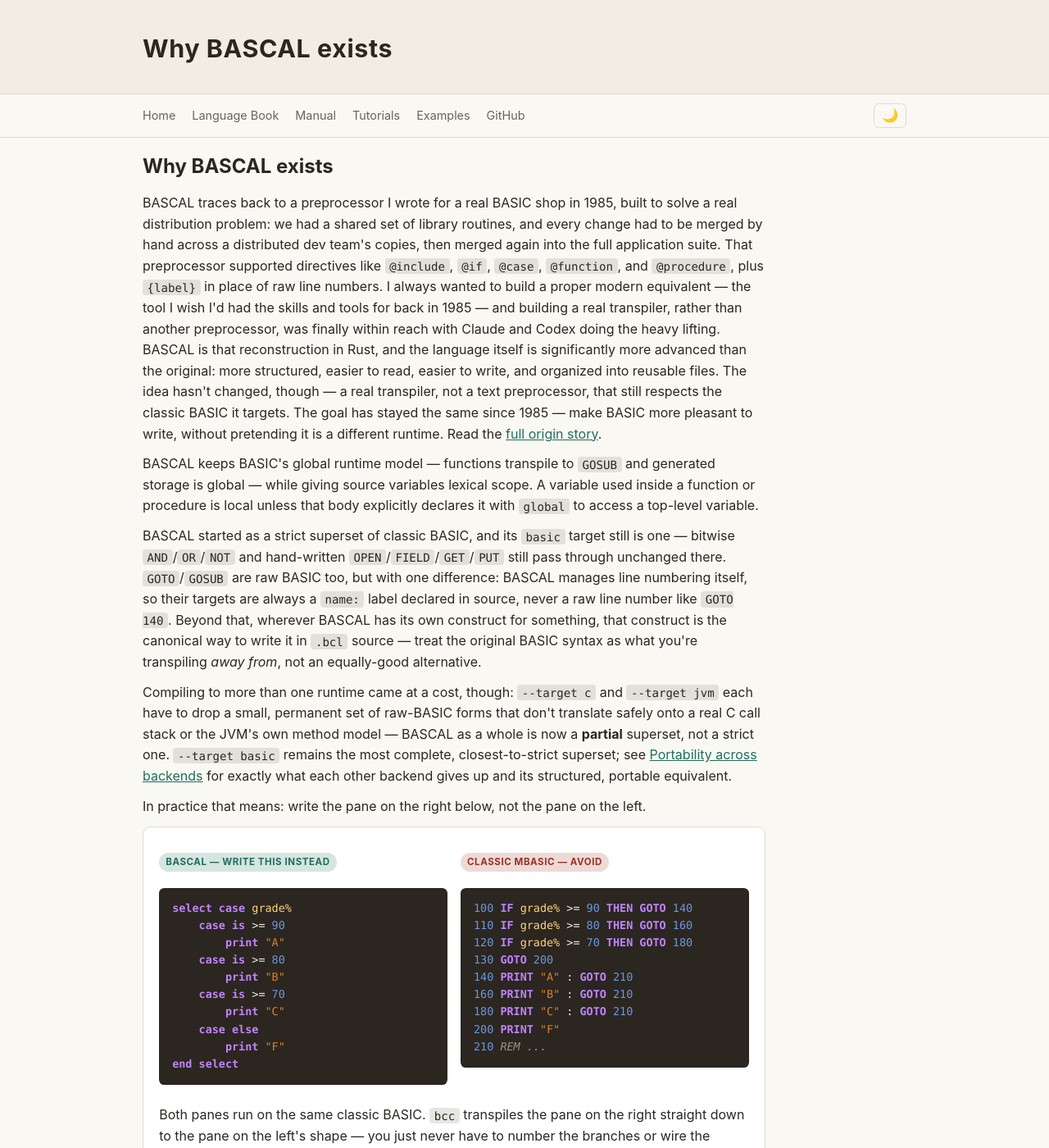
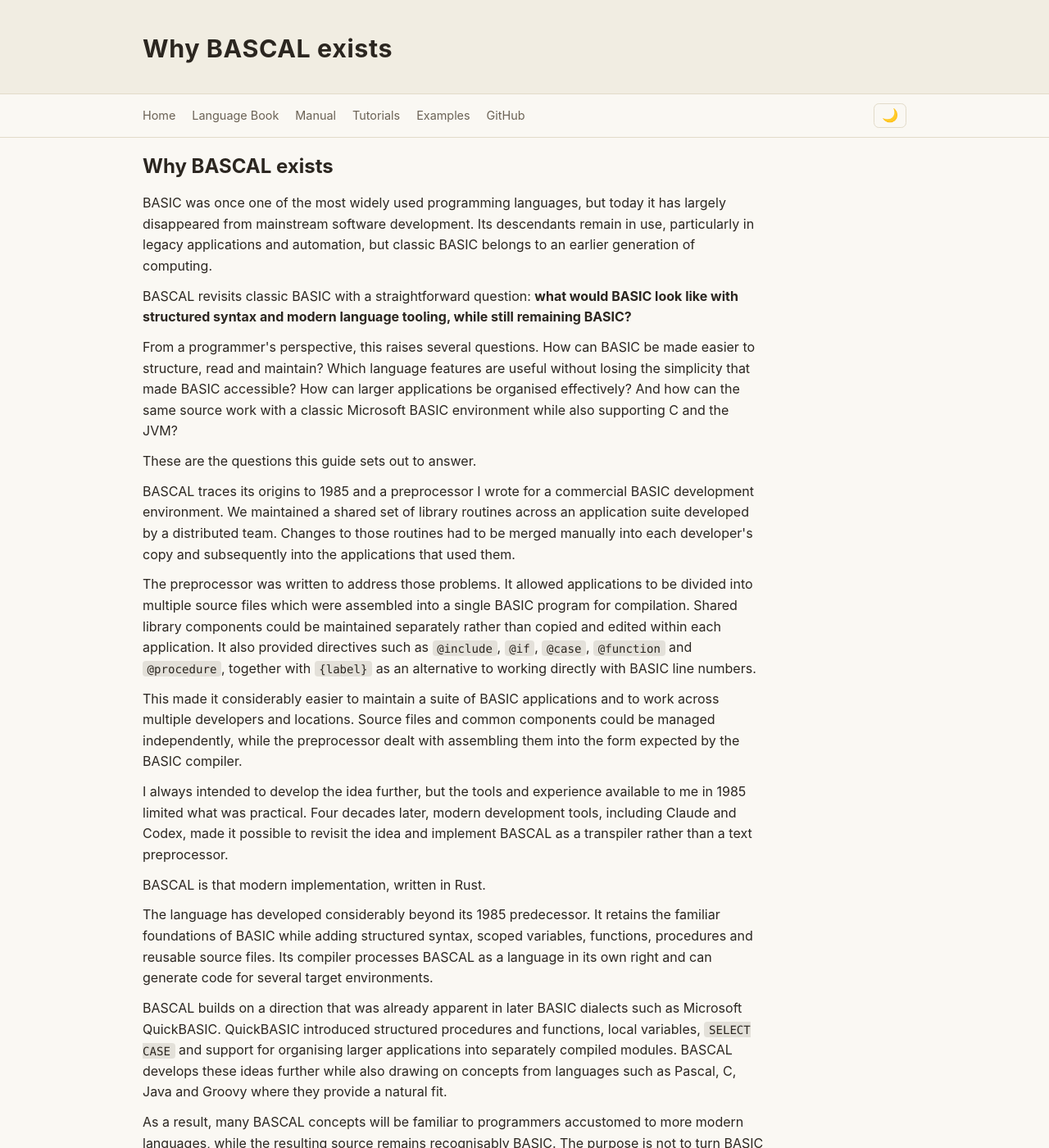
Before and after one commit to johnjoeallen/bascal, an MkDocs documentation site: the page built from docs/index.md, in a window 1280 px wide and 1400 px high. Shown: the whole window at 82% size. Built offline with MkDocs 1.6.1, drawn with Linux system fonts in a browser that asks for light colours; some of the changed text lies outside the part shown.

Commit message:
Add chapter navigation to homepage

````diff
--- a/docs/index.md
+++ b/docs/index.md
@@ -2,61 +2,48 @@
 
 ## Why BASCAL exists
 
-BASCAL traces back to a preprocessor I wrote for a real BASIC shop in 1985, built to solve a real distribution problem: we had a shared set of library routines, and every change had to be merged by hand across a distributed dev team's copies, then merged again into the full application suite. That preprocessor supported directives like `@include`, `@if`, `@case`, `@function`, and `@procedure`, plus `{label}` in place of raw line numbers. I always wanted to build a proper modern equivalent — the tool I wish I'd had the skills and tools for back in 1985 — and building a real transpiler, rather than another preprocessor, was finally within reach with Claude and Codex doing the heavy lifting. BASCAL is that reconstruction in Rust, and the language itself is significantly more advanced than the original: more structured, easier to read, easier to write, and organized into reusable files. The idea hasn't changed, though — a real transpiler, not a text preprocessor, that still respects the classic BASIC it targets. The goal has stayed the same since 1985 — make BASIC more pleasant to write, without pretending it is a different runtime. Read the [full origin story](origin.md).
+BASIC was once one of the most widely used programming languages, but today it has largely disappeared from mainstream software development. Its descendants remain in use, particularly in legacy applications and automation, but classic BASIC belongs to an earlier generation of computing.
 
-BASCAL keeps BASIC's global runtime model — functions transpile to `GOSUB` and generated storage is global — while giving source variables lexical scope. A variable used inside a function or procedure is local unless that body explicitly declares it with `global` to access a top-level variable.
+BASCAL revisits classic BASIC with a straightforward question: **what would BASIC look like with structured syntax and modern language tooling, while still remaining BASIC?**
 
-BASCAL started as a strict superset of classic BASIC, and its `basic` target still is one — bitwise `AND`/`OR`/`NOT` and hand-written `OPEN`/`FIELD`/`GET`/`PUT` still pass through unchanged there. `GOTO`/`GOSUB` are raw BASIC too, but with one difference: BASCAL manages line numbering itself, so their targets are always a `name:` label declared in source, never a raw line number like `GOTO 140`. Beyond that, wherever BASCAL has its own construct for something, that construct is the canonical way to write it in `.bcl` source — treat the original BASIC syntax as what you're transpiling *away from*, not an equally-good alternative.
+From a programmer's perspective, this raises several questions. How can BASIC be made easier to structure, read and maintain? Which language features are useful without losing the simplicity that made BASIC accessible? How can larger applications be organised effectively? And how can the same source work with a classic Microsoft BASIC environment while also supporting C and the JVM?
 
-Compiling to more than one runtime came at a cost, though: `--target c` and `--target jvm` each have to drop a small, permanent set of raw-BASIC forms that don't translate safely onto a real C call stack or the JVM's own method model — BASCAL as a whole is now a **partial** superset, not a strict one. `--target basic` remains the most complete, closest-to-strict superset; see [Portability across backends](manual/command-line-reference.md#portability-across-backends) for exactly what each other backend gives up and its structured, portable equivalent.
+These are the questions this guide sets out to answer.
 
-In practice that means: write the pane on the right below, not the pane on the left.
+BASCAL traces its origins to 1985 and a preprocessor I wrote for a commercial BASIC development environment. We maintained a shared set of library routines across an application suite developed by a distributed team. Changes to those routines had to be merged manually into each developer's copy and subsequently into the applications that used them.
 
-<div class="compare" markdown="1">
+The preprocessor was written to address those problems. It allowed applications to be divided into multiple source files which were assembled into a single BASIC program for compilation. Shared library components could be maintained separately rather than copied and edited within each application. It also provided directives such as `@include`, `@if`, `@case`, `@function` and `@procedure`, together with `{label}` as an alternative to working directly with BASIC line numbers.
 
-<div class="compare-grid" markdown="1">
+This made it considerably easier to maintain a suite of BASIC applications and to work across multiple developers and locations. Source files and common components could be managed independently, while the preprocessor dealt with assembling them into the form expected by the BASIC compiler.
 
-<div class="pane old" markdown="1">
+I always intended to develop the idea further, but the tools and experience available to me in 1985 limited what was practical. Four decades later, modern development tools, including Claude and Codex, made it possible to revisit the idea and implement BASCAL as a transpiler rather than a text preprocessor.
 
-<span class="tag">Classic MBASIC — avoid</span>
+BASCAL is that modern implementation, written in Rust.
 
-```bascal
-100 IF grade% >= 90 THEN GOTO 140
-110 IF grade% >= 80 THEN GOTO 160
-120 IF grade% >= 70 THEN GOTO 180
-130 GOTO 200
-140 PRINT "A" : GOTO 210
-160 PRINT "B" : GOTO 210
-180 PRINT "C" : GOTO 210
-200 PRINT "F"
-210 REM ...
-```
+The language has developed considerably beyond its 1985 predecessor. It retains the familiar foundations of BASIC while adding structured syntax, scoped variables, functions, procedures and reusable source files. Its compiler processes BASCAL as a language in its own right and can generate code for several target environments.
+
+BASCAL builds on a direction that was already apparent in later BASIC dialects such as Microsoft QuickBASIC. QuickBASIC introduced structured procedures and functions, local variables, `SELECT CASE` and support for organising larger applications into separately compiled modules. BASCAL develops these ideas further while also drawing on concepts from languages such as Pascal, C, Java and Groovy where they provide a natural fit.
+
+As a result, many BASCAL concepts will be familiar to programmers accustomed to more modern languages, while the resulting source remains recognisably BASIC. The purpose is not to turn BASIC into an unrecognisable language, but to provide a more structured and consistent way of writing it.
+
+BASCAL began as a strict superset of classic BASIC, and the `basic` target remains the closest expression of that approach. A substantial amount of existing BASIC syntax can be used directly, including facilities for bitwise operations and traditional file handling.
+
+`GOTO` and `GOSUB` are also supported, with one deliberate difference: BASCAL manages line numbering. Branch targets are therefore expressed as named labels rather than physical line numbers such as `GOTO 140`.
+
+Where BASCAL provides its own construct, that construct is the preferred form for `.bcl` source. Classic BASIC syntax should be regarded as something BASCAL is intended to steer new code away from, rather than as an equally preferred alternative. For the C and JVM targets, some BASIC-specific syntax is not supported, and mixing BASCAL constructs with equivalent classic BASIC forms is deliberately restricted. This keeps source code consistent and makes its intended behaviour clear across different targets.
+
+BASCAL also retains an important connection with the BASIC environment it targets. Its structured features do not require the underlying BASIC runtime to provide capabilities it does not have. BASCAL handles those details during translation while presenting a cleaner and more structured source language to the programmer.
+
+The same BASCAL source can also target C or the JVM. These environments differ significantly from classic BASIC, so a small number of BASIC-specific constructs cannot be supported consistently across every target. BASCAL as a whole is therefore a **partial superset** of classic BASIC, while the `basic` target provides the greatest compatibility. Code intended to be portable across targets should use BASCAL's structured constructs wherever an equivalent is provided.
+
+This distinction between the language and its targets is an important part of BASCAL's design. The BASIC backend maintains compatibility with the environment that inspired the original project. The C backend provides native compilation and portability, while the JVM backend provides access to a modern managed runtime. In each case, the programmer writes BASCAL; the compiler handles the requirements of the selected target.
+
+The objectives remain much the same as they were in 1985: **make BASIC easier to write, structure and maintain, while respecting the environment in which it runs.** The original preprocessor allowed applications to be divided into multiple source files and assembled into a single BASIC program, making shared libraries easier to maintain and reducing the effort required to merge changes across multi-developer and distributed teams. BASCAL carries those ideas forward with structured source code, reusable components and a modern development model, while still producing code appropriate to its target environment.
+
+The [full origin story](https://johnjoeallen.github.io/bascal/origin/) provides more background on the original preprocessor and the development of BASCAL. [Portability across backends](https://johnjoeallen.github.io/bascal/manual/command-line-reference/#portability-across-backends) describes the differences between the BASIC, C and JVM targets and the BASCAL constructs to use when writing portable programs.
 
 </div>
 
-<div class="pane new" markdown="1">
+---
 
-<span class="tag">BASCAL — write this instead</span>
-
-```bascal
-select case grade%
-    case is >= 90
-        print "A"
-    case is >= 80
-        print "B"
-    case is >= 70
-        print "C"
-    case else
-        print "F"
-end select
-```
-
-</div>
-
-</div>
-
-Both panes run on the same classic BASIC. `bcc` transpiles the pane on the right straight down to the pane on the left's shape — you just never have to number the branches or wire the `GOTO`s by hand. See the [structured control-flow chapter](home/control-flow.md) for loops and short-circuit conditions.
-
-</div>
-
-</div>
+[Next: What BASCAL adds →](home/features.md)
````
Also changed, not shown: docs/home/control-flow.md (+5 -0 lines), docs/home/features.md (+5 -0 lines), docs/home/record-files.md (+5 -0 lines), docs/home/tutorials.md (+4 -0 lines).
